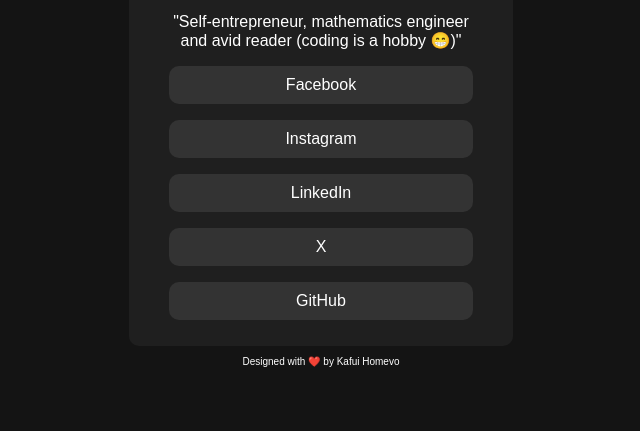
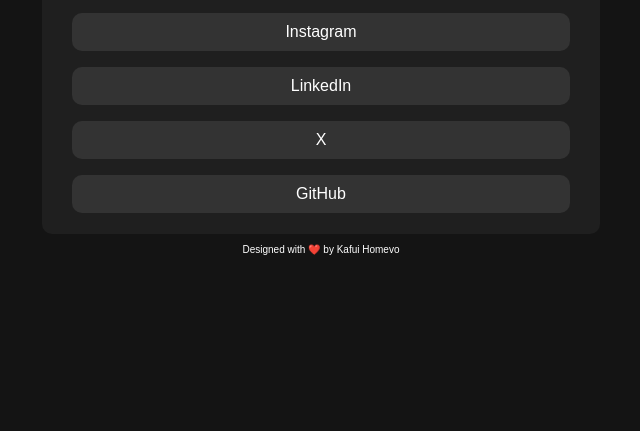
Before and after one commit to kafui-dev/web, a plain HTML site: page index.html in a window 1280 px wide. Shown: the part 423-854 px from the top of the page, without its empty margins (319-959 px from the left). After the commit the page ends 800 px from the top, so only its background shows below. Drawn offline with Linux system fonts and the light colour scheme.

Commit message:
2nd commit

```diff
--- a/styles/styles.css
+++ b/styles/styles.css
@@ -37,11 +37,11 @@
 
 .container {
     background-color: hsl(0, 0%, 12%);
-    margin: 20%;
-    margin-left: 20%;
-    margin-right: 20%;
-    padding: 30px;
-    padding-bottom: 10px;
+    margin: 5%;
+    margin-left: 5%;
+    margin-right: 5%;
+    padding: 20px;
+    padding-bottom: 05px;
     border-radius: 10px;
     margin-bottom: 0px;
 }
```
